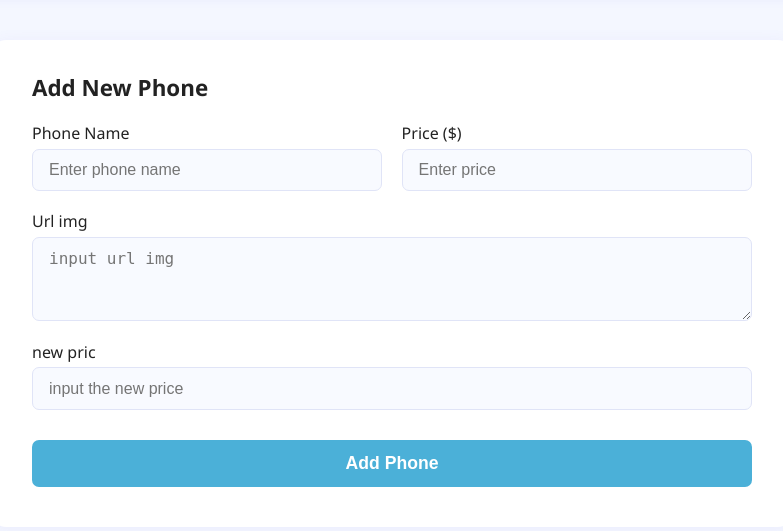
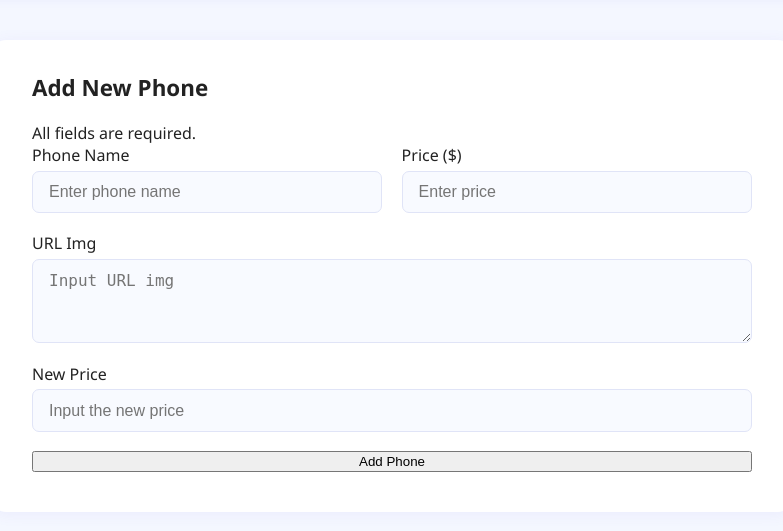
Before and after one commit to MOZFER1/login-php, a PHP site: page /admin.php in a window 1280 px wide. Shown: the part 73-604 px from the top of the page, without its empty margins (248-1031 px from the left). Run offline with PHP 8.4, Linux system fonts and the light colour scheme.

Commit message:
Update admin.php

```diff
--- a/admin.php
+++ b/admin.php
@@ -1,6 +1,39 @@
 <?php
 include 'db_connect.php';
+session_start();
+$message = "";
+
+// استخدام الدمج ?? لتفادي التحذير
+$name = trim($_POST["name"] ?? '');
+$price = trim($_POST["price"] ?? '');
+$new_price = trim($_POST["new_price"] ?? '');
+$img = trim($_POST["img"] ?? '');
+
+if ($name && $new_price && $price && $img) {
+    try {
+        $stmt = $conn->prepare("SELECT id FROM pr WHERE name = ?");
+        $stmt->bind_param("s", $name);
+        $stmt->execute();
+        $result = $stmt->get_result();
+        if ($result->num_rows > 0) {
+            $message = "This phone is already registered.";
+        } else {
+            $stmt = $conn->prepare("INSERT INTO pr (name, price, img, new_price) VALUES (?, ?, ?, ?)");
+            $stmt->bind_param("ssss", $name, $price, $img, $new_price);
+            if ($stmt->execute()) {
+                $message = "Phone added successfully.";
+            } else {
+                $message = "Error adding phone: " . $stmt->error;
+            }
+        }
+    } catch (Exception $e) {
+        $message = "Error: " . $e->getMessage();
+    }
+} else {
+    $message = "All fields are required.";
+}
 ?>
+
 <!DOCTYPE html>
 <html lang="en">
 <head>
@@ -21,34 +54,33 @@ include 'db_connect.php';
             <span class="admin-avatar"><i class='bx bxs-user'></i></span>
         </div>
     </nav>
+
     <main class="admin-main">
         <section class="admin-form-section">
             <h2>Add New Phone</h2>
-            <form class="admin-form">
+            <?php if ($message) echo '<div class="msg">'.$message.'</div>'; ?>
+            <form method="post" action="" class="admin-form">
                 <div class="form-row">
                     <div class="form-group">
                         <label for="phoneName">Phone Name</label>
-                        <input type="text" id="phoneName" placeholder="Enter phone name">
+                        <input type="text" name="name" id="phoneName" placeholder="Enter phone name" required>
                     </div>
                     <div class="form-group">
                         <label for="price">Price ($)</label>
-                        <input type="text" id="price" placeholder="Enter price">
+                        <input type="text" name="price" id="price" placeholder="Enter price" required>
                     </div>
                 </div>
                 <div class="form-group">
-                    <label for="description">Url img</label>
-                    <textarea id="description" placeholder="input url img"></textarea>
+                    <label for="description">URL Img</label>
+                    <textarea name="img" id="description" placeholder="Input URL img"required></textarea >
                 </div>
-                <div class="form-row">
                 <div class="form-group">
-                        <label for="stock">new pric</label>
-                        <input type="text" id="stock" placeholder="input the new price">
+                    <label for="stock">New Price</label>
+                    <input type="text" name="new_price" id="stock" placeholder="Input the new price" required>
                 </div>
-
-                </div>
-                <button type="submit" class="primary-button">Add Phone</button>
+                <button type="submit" class="submit-button">Add Phone</button>
             </form>
         </section>
-
+    </main>
 </body>
 </html>
```
Lines whose indentation alone changed are shown as unchanged.
